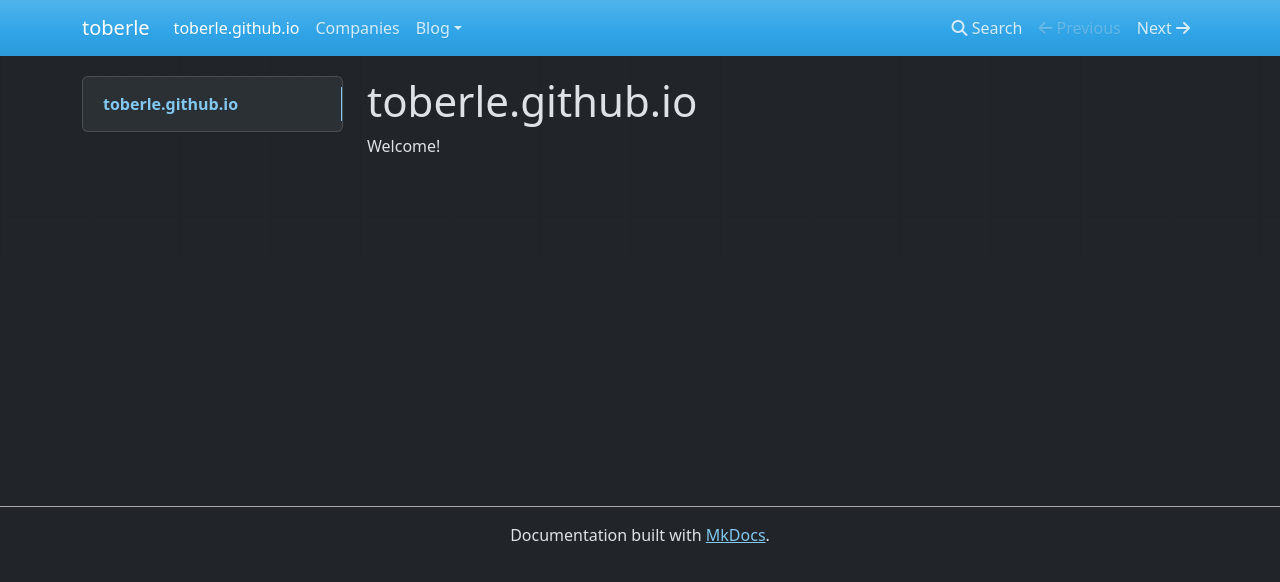
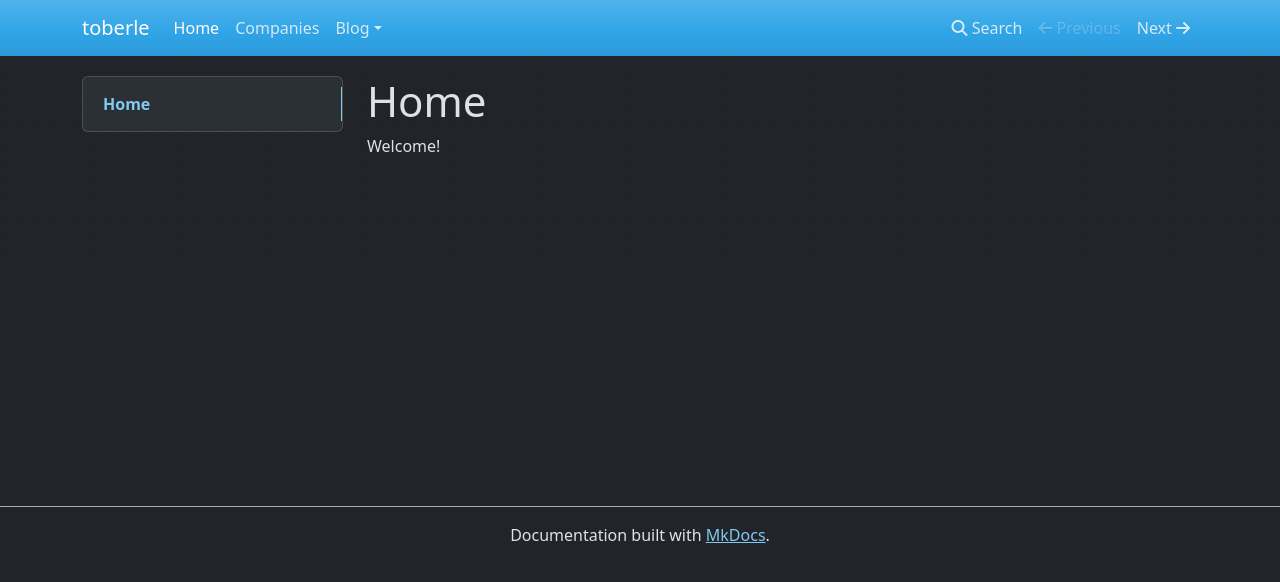
Before and after one commit to toberle/toberle.github.io, an MkDocs documentation site: the page built from docs/index.md, in a window 1280 px wide. Shown: the top 582 px of the page. Built offline with MkDocs 1.6.1, drawn with Linux system fonts in a browser that asks for light colours; nearby versions of some CDN libraries.

Commit message:
Homepage

```diff
--- a/docs/index.md
+++ b/docs/index.md
@@ -1,3 +1,3 @@
-# toberle.github.io
+# Home
 
 Welcome!
```
